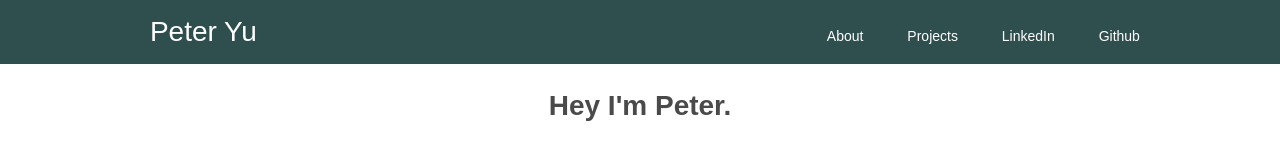
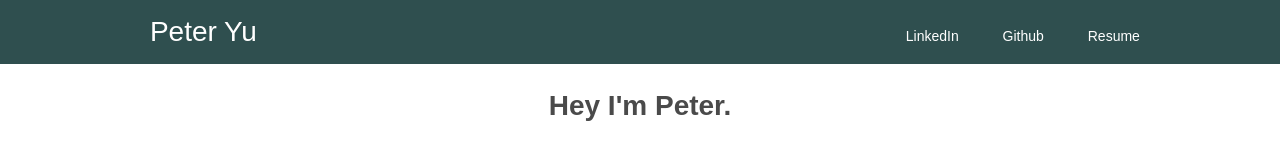
Before and after one commit to pcyu/portfolio, a website: page public/index.html in a window 1280 px wide. Shown: the top 148 px of the page. Drawn offline with nearby package versions, Linux system fonts and the light colour scheme; files whose address does not match are found by name.

Commit message:
added resume link to nav

```diff
--- a/public/index.html
+++ b/public/index.html
@@ -22,10 +22,11 @@
           </div>
         </div>
         <ul id="t-navitems" class="navitems">
-          <li><a class="scroll" href="#about">About</a></li>
-          <li><a class="scroll" href="#projects">Projects</a></li>
+          <!-- <li><a class="scroll" href="#about">About</a></li>
+          <li><a class="scroll" href="#projects">Projects</a></li> -->
           <li><a href="https://www.linkedin.com/in/pc-yu/" target="_blank">LinkedIn</a></li>
           <li><a href="https://github.com/pcyu" target="_blank">Github</a></li>
+          <li><a href="./src/img/peter-yu-resume-2018.pdf" download>Resume</a></li>
         </ul>
         <div class="navicon">
           <div id="t-mobileicon" class="mobileicon"></div>
```
Also changed, not shown: 1 other file.
